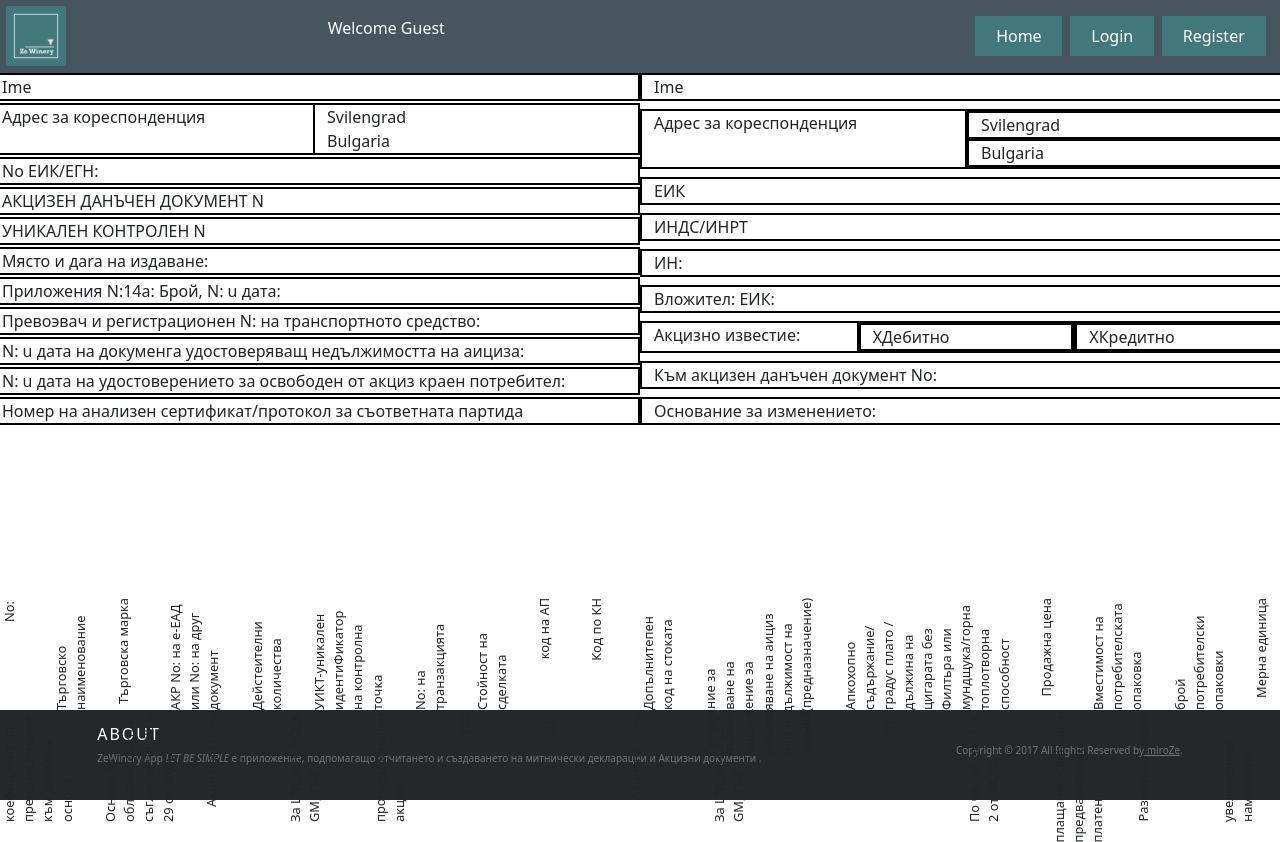
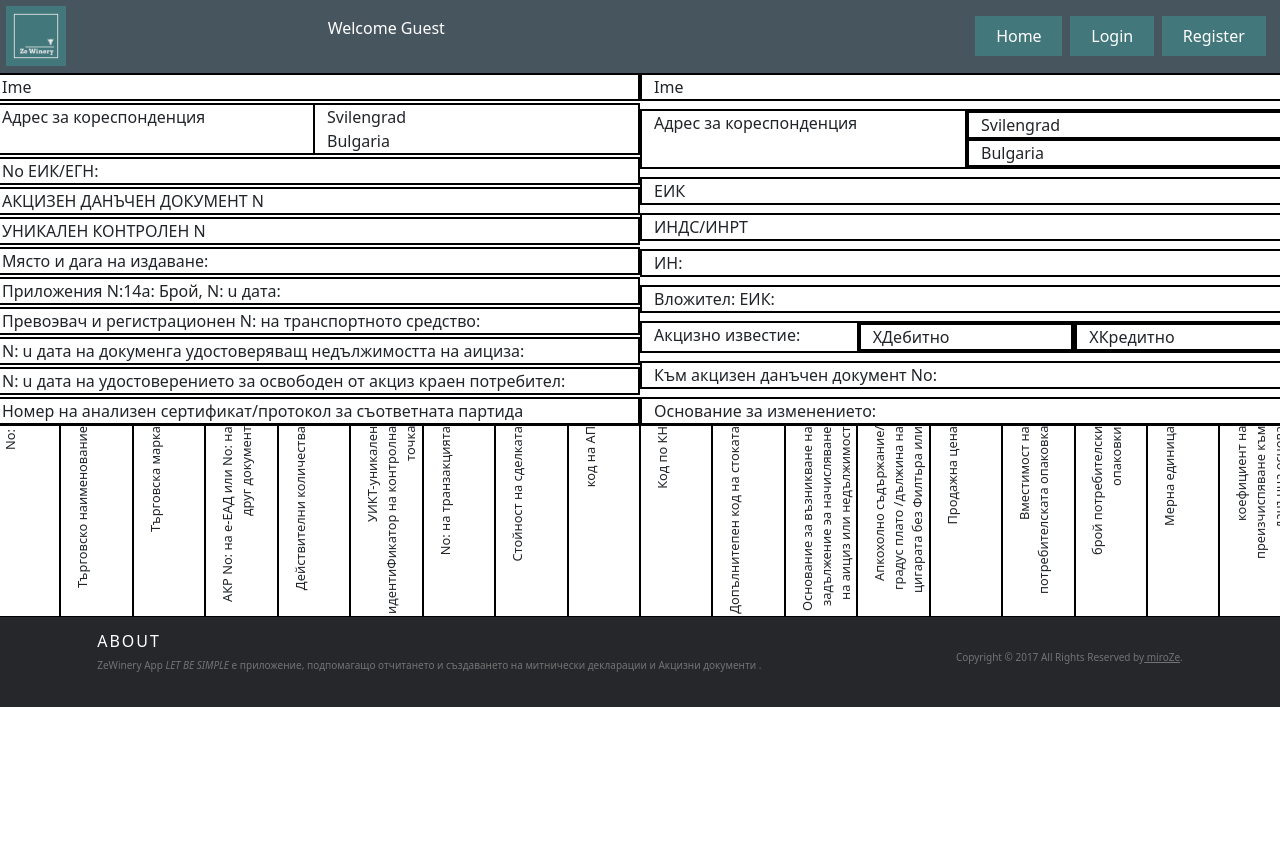
Before and after one commit to MiroZe/ze-winery, a React (Vite) app in the folder ze-winery-app/: page /my-companies/1/createAdd in a window 1280 px wide. After the commit the page ends 800 px from the top, so only its background shows below. Built offline with nearby package versions, Linux system fonts and the light colour scheme.

Commit message:
some progres

```diff
--- a/ze-winery-app/src/components/Add/CreateAdd/CreateAdd.jsx
+++ b/ze-winery-app/src/components/Add/CreateAdd/CreateAdd.jsx
@@ -135,7 +135,25 @@ const CreateAdd = () => {
 
             <div className={styles['bottom-part']}>
                 <Row>
-                {definedAdData.map((r,index) => <Col Col key={index}><span>{r} </span></Col> )}
+                    <Col className={styles['vertical-col']}><span>No:</span></Col>
+                    <Col className={styles['vertical-col']}><span>Търговско наименование</span></Col>
+                    <Col className={styles['vertical-col']}><span>Търговска марка</span></Col>
+                    <Col className={styles['vertical-col']}><span>АКР No: на е-ЕАД или No: на друг документ</span></Col>
+                    <Col className={styles['vertical-col']}><span>Действителни количества</span></Col>
+                    <Col className={styles['vertical-col']}><span>УИКТ-уникален идентиФикатор на контролна точка</span></Col>
+                    <Col className={styles['vertical-col']}><span>No: на транзакцията</span></Col>
+                    <Col className={styles['vertical-col']}><span>Стойност на сделката</span></Col>
+                    <Col className={styles['vertical-col']}><span>код на АП</span></Col>
+                    <Col className={styles['vertical-col']}><span>Код по КН</span></Col>
+                    <Col className={styles['vertical-col']}><span>Допълнитепен код на стоката</span></Col>
+                    <Col className={styles['vertical-col']}><span>Основание за възникване на задължение эа начисляване на аициз или недължимост на акциза(предназначение)</span></Col>
+                    <Col className={styles['vertical-col']} ><span>Апкохолно съдържание/ градус плато /дължина на цигарата без Филтьра или мундщука/горна топлотворна способност</span></Col>
+                    <Col className={styles['vertical-col']} ><span>Продажна цена</span></Col>
+                    <Col className={styles['vertical-col']} ><span>Вместимост на потребителската опаковка</span></Col>
+                    <Col className={styles['vertical-col']} ><span>брой потребителски опаковки</span></Col>
+                    <Col className={styles['vertical-col']} ><span>Мерна единица</span></Col>
+                    <Col className={styles['vertical-col']} ><span>коефициент на преизчиспяване към данъчна основа</span></Col>
+
                 </Row>
             </div>
         </>
--- a/ze-winery-app/src/components/Add/CreateAdd/CreateAdd.module.css
+++ b/ze-winery-app/src/components/Add/CreateAdd/CreateAdd.module.css
@@ -1,6 +1,6 @@
 .new-add-container {
 
-flex-grow: 1;
+
 display: flex;
 gap: 1.5em;
 width: 100%;
@@ -30,7 +30,7 @@ width: 100%;
 }
 
 .bottom-part div {
-    height: 7em;
+    height: 12em;
 }
 
 .bottom-part span{
@@ -40,4 +40,11 @@ width: 100%;
     writing-mode: vertical-rl;
     text-orientation: sideways;
     font-size: 0.8em;
+    text-align: end;
+
 }
+
+.vertical-col {
+    border: 1px solid black;
+    overflow: hidden;
+}
--- a/ze-winery-app/src/components/Add/CreateAdd/definedAdData.js
+++ b/ze-winery-app/src/components/Add/CreateAdd/definedAdData.js
@@ -10,7 +10,8 @@ export const definedAdData =
     'УИКТ-уникален идентиФикатор на контролна точка',
     'No: на транзакцията',
     'Стойност на сделката',
-    'код на АП','Код по КН',
+    'код на АП',
+    'Код по КН',
     'Допълнитепен код на стоката',
     'Основание за възникване на задължение эа начисляване на аициз или недължимост на акциза(предназначение)',
     'Апкохопно съдържание/ градус плато /дължина на цигарата без Филтьра или мундщука/горна топлотворна способност',
```
